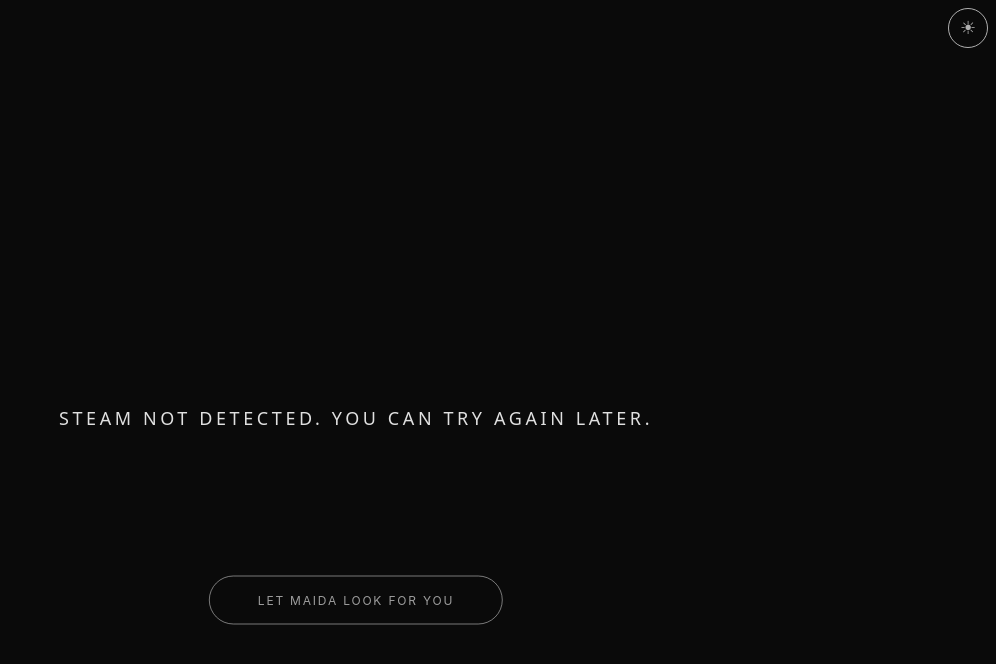
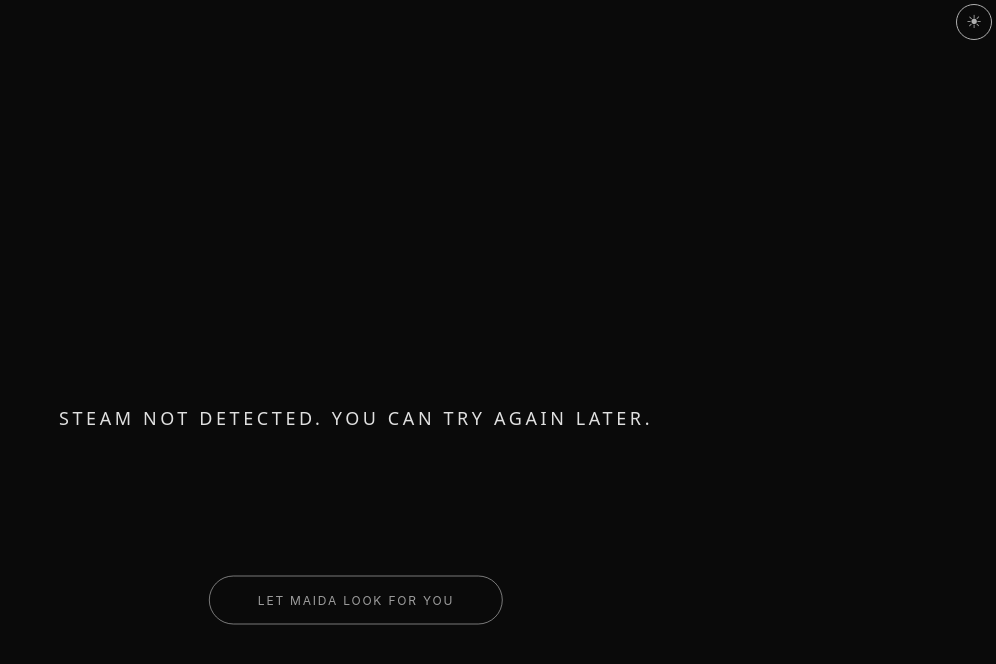
Before and after one commit to devBrightRaven/maida, a React (Vite) app: page / in a window 1280 px wide. Shown: the top 664 px of the page, without its empty margins (284-1280 px from the left). Built offline with nearby package versions, Linux system fonts and the light colour scheme.

Commit message:
fix(maida): fix theme toggle + debug button overlap, push toggle to corner
- Theme toggle: top 8→4px, right 8→4px, size 40→36px
- Debug controls: fixed position below theme toggle (top: 44px)
- No more overlap between TRACE and theme toggle

```diff
--- a/src/App.css
+++ b/src/App.css
@@ -174,10 +174,10 @@
 /* Theme Toggle */
 .theme-toggle {
     position: fixed;
-    top: 8px;
-    right: 8px;
-    width: 40px;
-    height: 40px;
+    top: 4px;
+    right: 4px;
+    width: 36px;
+    height: 36px;
     border-radius: 50%;
     background: transparent;
     border: 1px solid var(--t-dim);
--- a/src/views/RinView.css
+++ b/src/views/RinView.css
@@ -279,11 +279,11 @@
     background: transparent;
 }
 
-/* Debug Controls (top-right, relative to container) */
+/* Debug Controls (below theme toggle) */
 .debug-controls {
-    position: absolute;
-    top: 1rem;
-    right: 1rem;
+    position: fixed;
+    top: 44px;
+    right: 4px;
     display: flex;
     gap: 0.5rem;
     z-index: 100;
```
